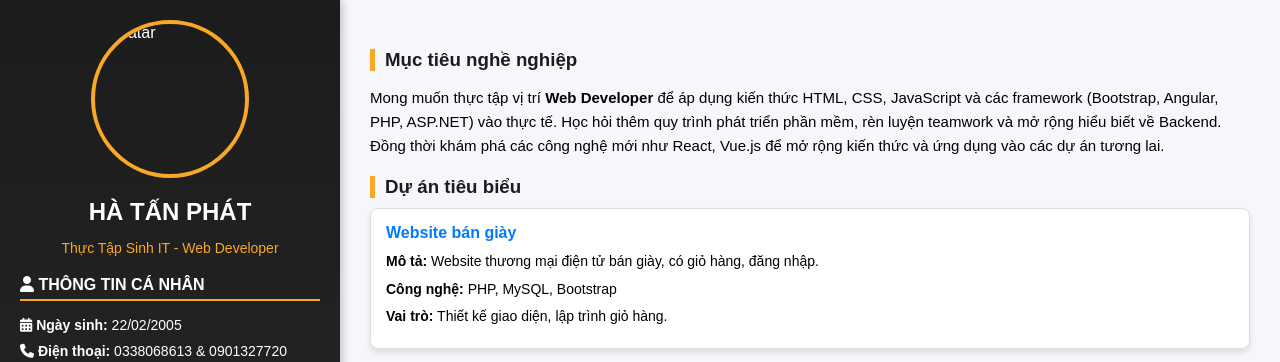
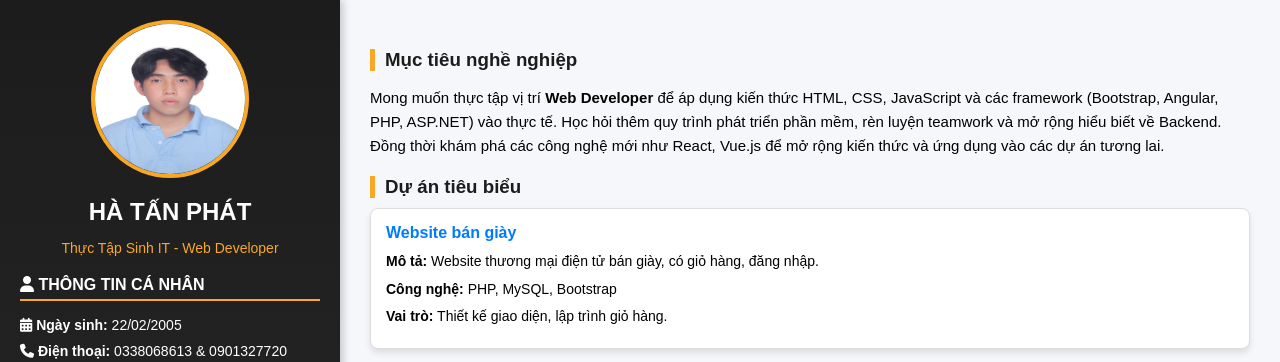
Before and after one commit to JayDenhk/hatanphat.github.io, a plain HTML site: page index.html in a window 1280 px wide. Shown: the top 362 px of the page. Drawn offline with Linux system fonts and the light colour scheme.

Commit message:
Update index.html

```diff
--- a/index.html
+++ b/index.html
@@ -136,7 +136,7 @@
 <body>
   <!-- Sidebar -->
   <div class="sidebar">
-    <img src="./hinh/06g.jpg" alt="avatar">
+    <img src="./06g.jpg" alt="avatar">
     <h2>HÀ TẤN PHÁT</h2>
     <p class="role">Thực Tập Sinh IT - Web Developer</p>
 
```
